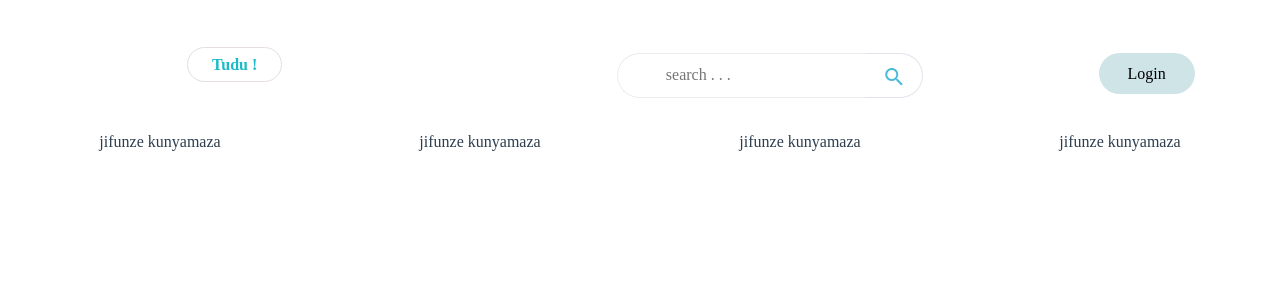
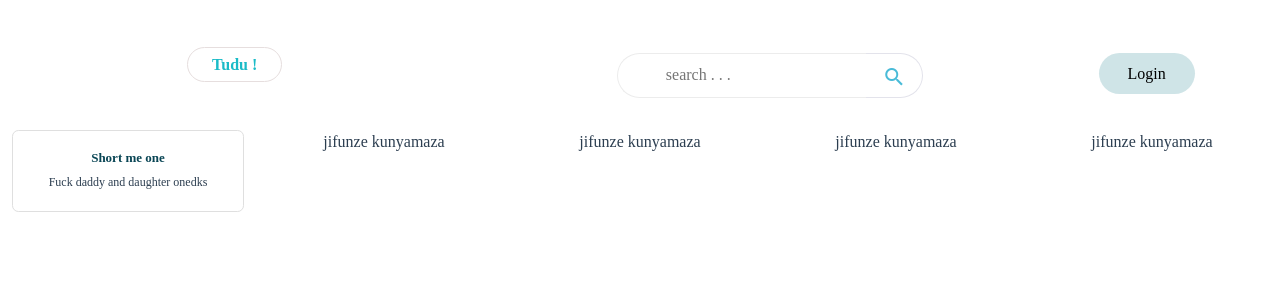
Before and after one commit to kithinga/tudu, a Vue app: page /tasks in a window 1280 px wide. Shown: the top 300 px of the page. Built offline with nearby package versions, Linux system fonts and the light colour scheme.

Commit message:
committed

```diff
--- a/src/assets/css/tasks.css
+++ b/src/assets/css/tasks.css
@@ -3,3 +3,17 @@
     margin: 0;
     font-family: Poppins;
 }
+
+.tsk01{
+    min-height:4rem;
+    border: solid 1px rgb(223, 223, 223);
+    border-radius:0.4rem;
+    padding: 1.2rem;
+    font-size:12px;
+}
+
+.tsk01 h4{
+    font-size:13px;
+    color: rgb(10, 70, 85);
+    font-weight:600;
+}
--- a/src/views/TasksView.vue
+++ b/src/views/TasksView.vue
@@ -1,6 +1,12 @@
 <template>
   <div class="container-fluid">
       <div class="row">
+          <div class="col">
+              <div class="tsk01">
+                  <h4>Short me one</h4>
+                  <p>Fuck daddy and daughter onedks</p>
+              </div>
+          </div>
           <div class="col">
               jifunze kunyamaza
           </div>
```
